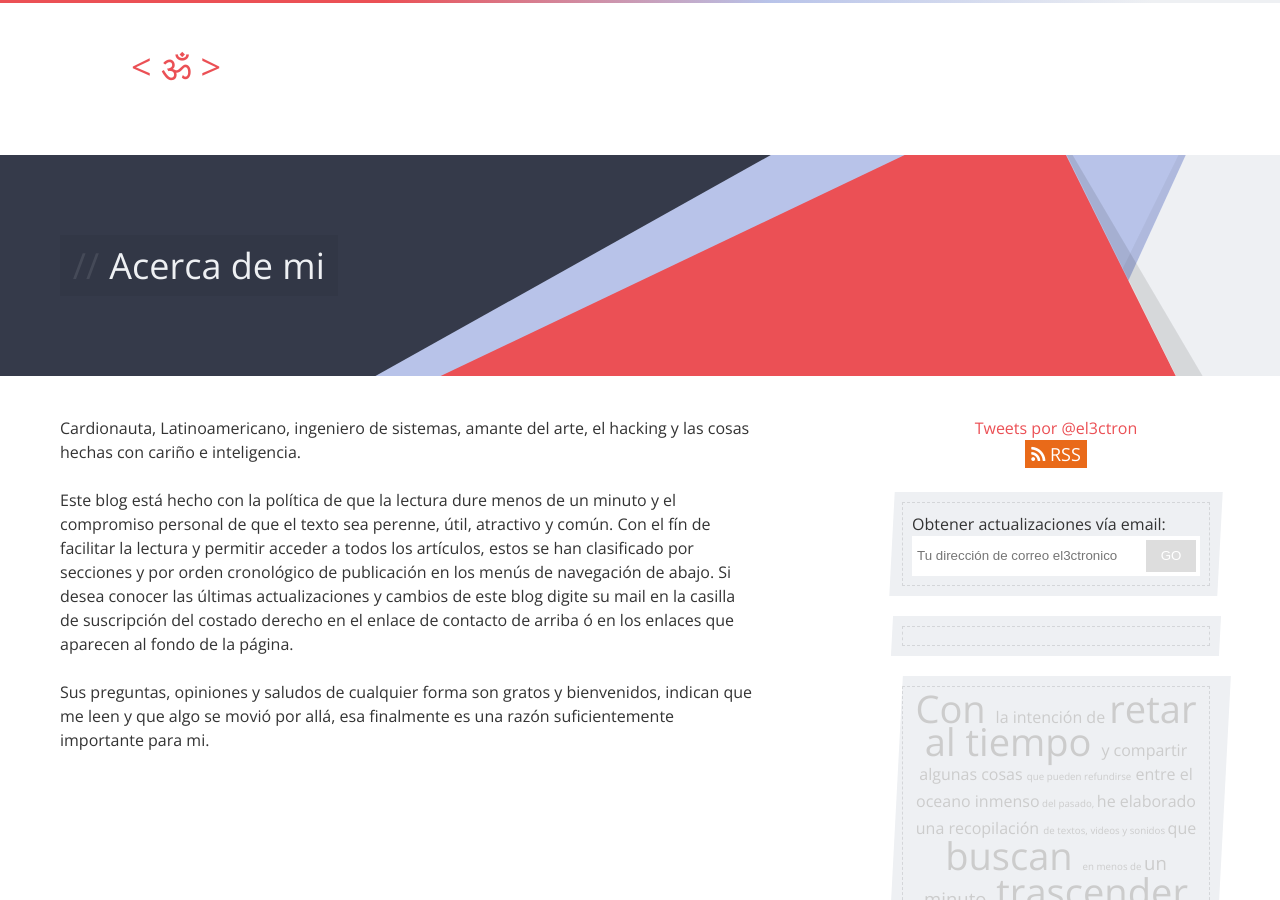
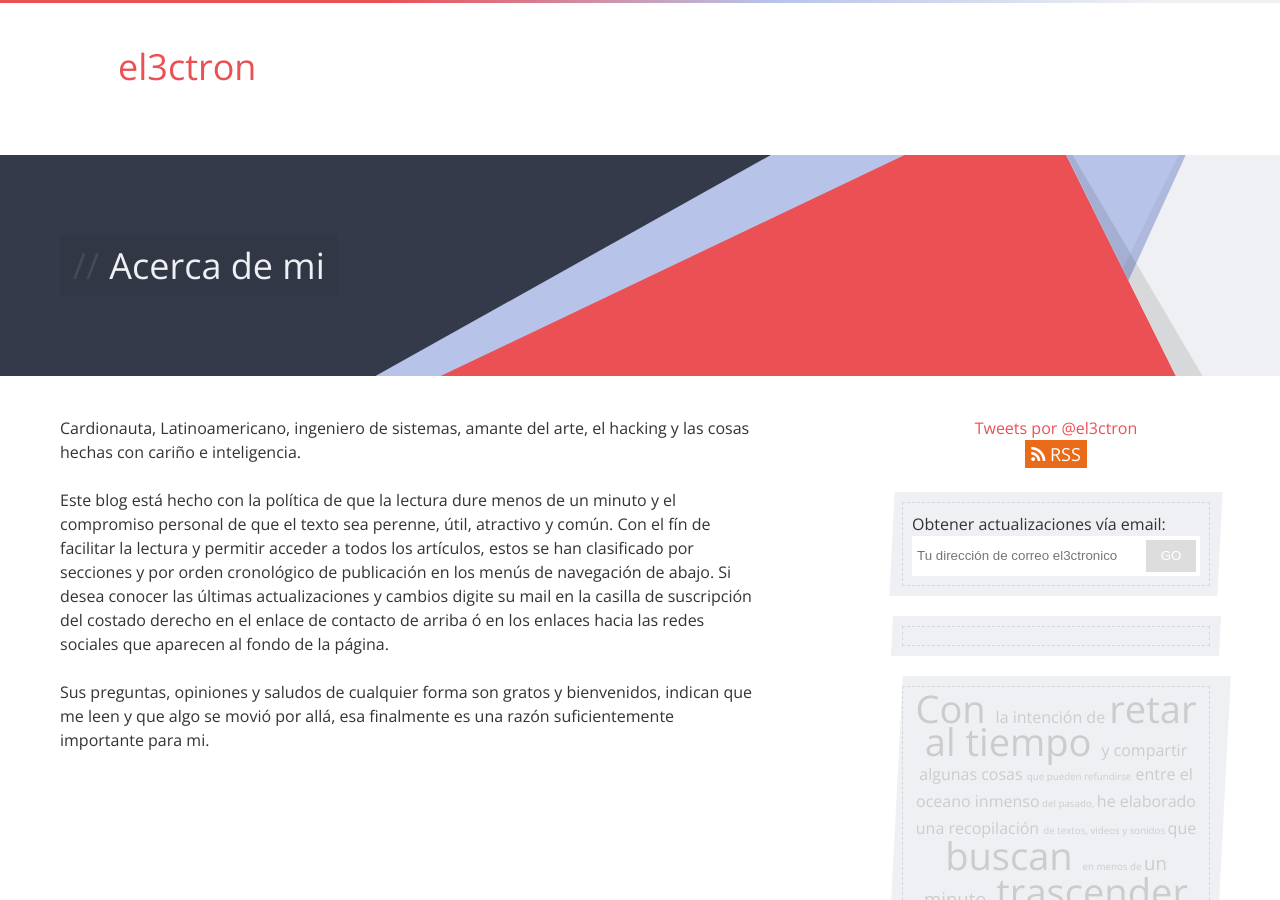
Before and after one commit to el3ctron/el3ctron.github.io, a Jekyll site: the page built from about.md, in a window 1280 px wide and 900 px high. Built offline with Jekyll 4.4.1, drawn with Linux system fonts in a browser that asks for light colours; nearby versions of some CDN libraries; Markdown is read by kramdown in place of the engine named in the settings; comment, search, counter and statistics services are not loaded.

Commit message:
Puliendo detalles

```diff
--- a/_config.yml
+++ b/_config.yml
@@ -1,4 +1,4 @@
-name: ॐ
+name: el3ctron
 description: "Latinoamericano, cardionauta, ingeniero de sistemas, amante del arte, el hacking y las cosas hechas con cariño e inteligencia."
 markdown: rdiscount
 pygments: true
--- a/_layouts/default.html
+++ b/_layouts/default.html
@@ -17,12 +17,11 @@ navigation:
     <meta name="viewport" content="width=device-width, minimum-scale=1.0">
     <title>{{ page.title | xml_escape }}</title>
     <meta name="description" content="{{ page.description }}">
-    <meta name="google-site-verification" content="C5zdBQFWWh6uslnkcC0u_F5av9GyYt90auGayV4ELbM">
     <link rel="stylesheet" href="/css/style.css">
     <link rel="stylesheet" href="http://fonts.googleapis.com/css?family=Open+Sans:400,300">
     <link rel="stylesheet" href="//netdna.bootstrapcdn.com/font-awesome/4.0.3/css/font-awesome.min.css">
     <link rel="alternate" type="application/rss+xml" href="//feeds.feedburner.com/el3ctron ">
-    <link rel="author" href="//plus.google.com/114910105297465575018/posts"/>
+    <link rel="author" href="//plus.google.com/104016809756331811404"/>
     <!--[if lt IE 9]>
       <script src="//html5shiv.googlecode.com/svn/trunk/html5.js"></script>
       <script src="/js/respond.min.js"></script>
@@ -38,9 +37,9 @@ navigation:
   <header role="banner" class="top-header">
     <div class="container">
       <div class="grid">
-        <div class="grid__col--20">
+        <div class="grid__col--10">
           <a href="/" class="rtde-logo">
-            <h1> < {{ site.name }} > </h1>
+            <h1>{{ site.name }}</h1>
           </a>
         </div>
         <div class="grid__col--80">
--- a/about.md
+++ b/about.md
@@ -7,6 +7,6 @@ permalink: /about/
 
 Cardionauta, Latinoamericano, ingeniero de sistemas, amante del arte, el hacking y las cosas hechas con cariño e inteligencia.
 
-Este blog está hecho con la política de que la lectura dure menos de un minuto y el compromiso personal de que el texto sea perenne, útil, atractivo y común. Con el fín de facilitar la lectura y permitir acceder a todos los artículos, estos se han clasificado por secciones y por orden cronológico de publicación en los menús de navegación de abajo. Si desea conocer las últimas actualizaciones y cambios de este blog digite su mail en la casilla de suscripción del costado derecho en el enlace de contacto de arriba ó en los enlaces que aparecen al fondo de la página.
+Este blog está hecho con la política de que la lectura dure menos de un minuto y el compromiso personal de que el texto sea perenne, útil, atractivo y común. Con el fín de facilitar la lectura y permitir acceder a todos los artículos, estos se han clasificado por secciones y por orden cronológico de publicación en los menús de navegación de abajo. Si desea conocer las últimas actualizaciones y cambios digite su mail en la casilla de suscripción del costado derecho en el enlace de contacto de arriba ó en los enlaces hacia las redes sociales que aparecen al fondo de la página.
 
 Sus preguntas, opiniones y saludos de cualquier forma son gratos y bienvenidos, indican que me leen y que algo se movió por allá, esa finalmente es una razón suficientemente importante para mi.
--- a/index.html
+++ b/index.html
@@ -1,6 +1,6 @@
 ---
 layout: default
-title: el3ctron
+title: ॐ
 description: Latinoamericano, cardionauta, ingeniero de sistemas, amante del arte, el hacking y las cosas hechas con cariño e inteligencia.
 ---
 
```
